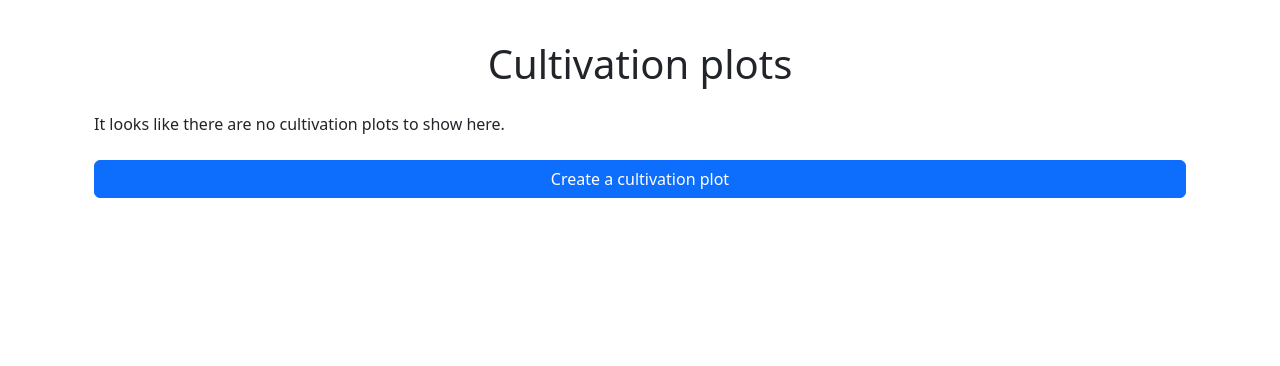
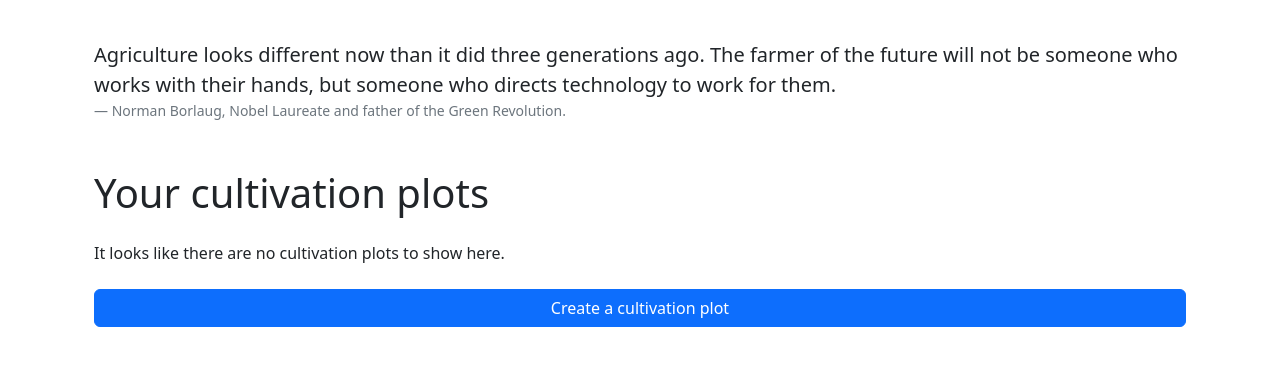
Before and after one commit to santiago-dev96/water-me, a Flask app: page / in a window 1280 px wide. Shown: the part 56-422 px from the top of the page. Run offline with Flask 3, Linux system fonts and the light colour scheme; the visitor is signed in with stand-in values (Sample User, id 1); data comes from the database, SQL or seed files in the repository; data that the repository does not hold is empty; some libraries are stand-ins or nearby versions.

Commit message:
Add a nice quote about farming and tech

```diff
--- a/flaskr/templates/cultivation_plots/index.html
+++ b/flaskr/templates/cultivation_plots/index.html
@@ -10,7 +10,14 @@ Cultivation plots
 
 <main>
 
-  <h1 class="text-center mb-4">Cultivation plots</h1>
+  <figure>
+    <blockquote class="blockquote">
+      <p>Agriculture looks different now than it did three generations ago. The farmer of the future will not be someone who works with their hands, but someone who directs technology to work for them.</p>
+    </blockquote>
+    <figcaption class="blockquote-footer">Norman Borlaug, Nobel Laureate and father of the Green Revolution.</figcaption>
+  </figure>
+
+  <h1 class="mt-5 mb-4">Your cultivation plots</h1>
 
   {% if not cultivation_plots or cultivation_plots|length == 0 %}
 
@@ -25,6 +32,10 @@ Cultivation plots
   {% else %}
 
   <div class="row row-cols-1">
+
+    <div class="col mb-3">
+      <a href="{{ url_for('cultivation_plots.new_cultivation_plot') }}" class="btn btn-primary">Create</a>
+    </div>
 
     {% for cultivation_plot in cultivation_plots %}
 
```
